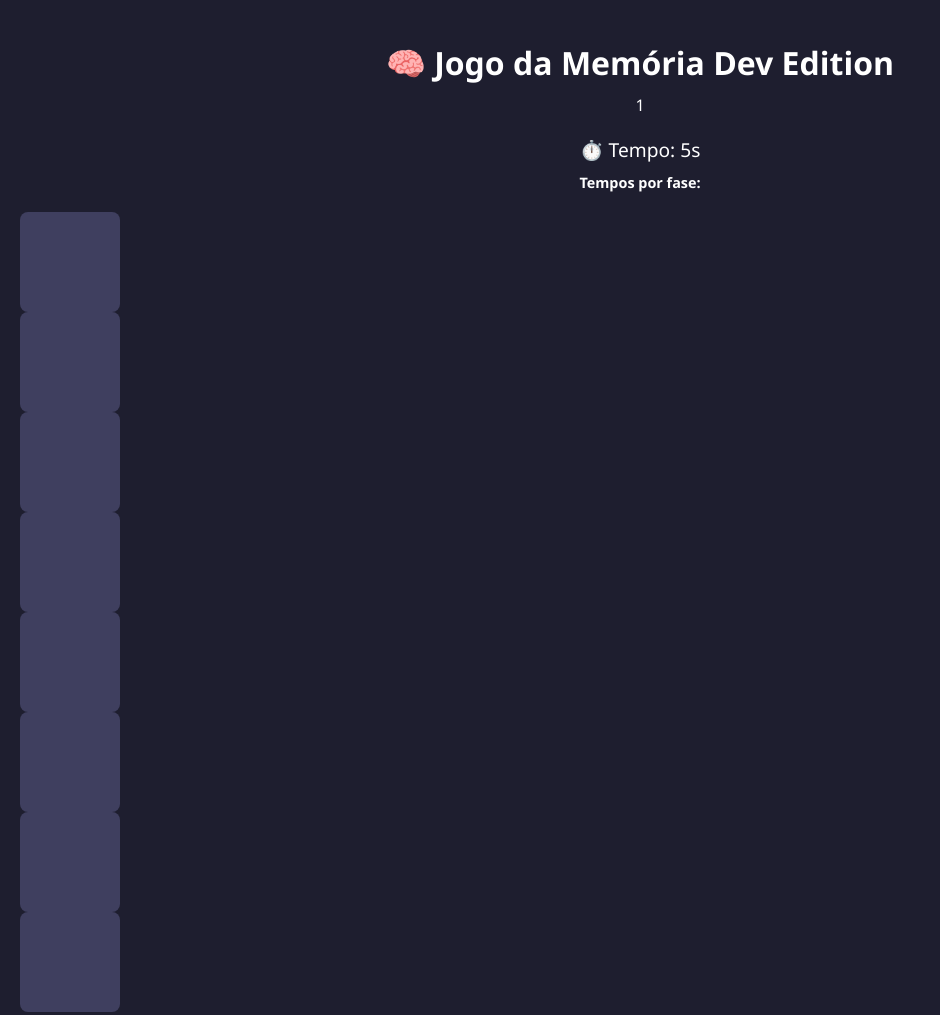
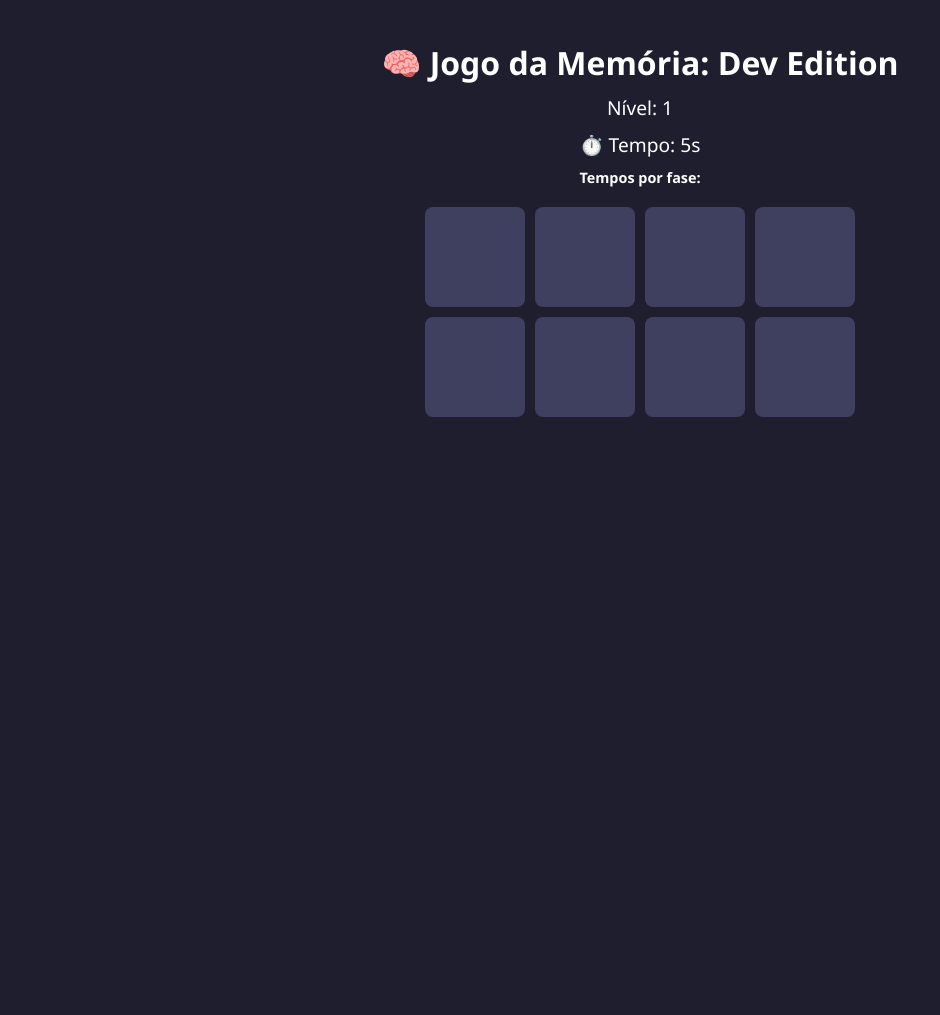
Before and after one commit to LaloWehklage/MemoryDev, a plain HTML site: page index.html in a window 1280 px wide. Shown: the whole page, without its empty margins (0-940 px from the left). After the commit the page ends 800 px from the top, so only its background shows below. Drawn offline with Linux system fonts and the light colour scheme.

Commit message:
Update index.html

```diff
--- a/index.html
+++ b/index.html
@@ -7,12 +7,12 @@
   <link rel="stylesheet" href="style.css" />
 </head>
 <body>
-  <h1>🧠 Jogo da Memória Dev Edition</h1>
-  <div id="level">Fase: 1</div>
-  <div id="message"></div>
+  <h1>🧠 Jogo da Memória: Dev Edition</h1>
+  <div id="level-info">Nível: <span id="level">1</span></div>
   <div id="timer">⏱️ Tempo: 0s</div>
   <div id="phaseTimes"><strong>Tempos por fase:</strong></div>
-  <div id="gameBoard"></div>
+  <div id="gameBoard" class="game-board"></div>
+  <div id="message"></div>
   <script src="script.js"></script>
 </body>
 </html>
```
